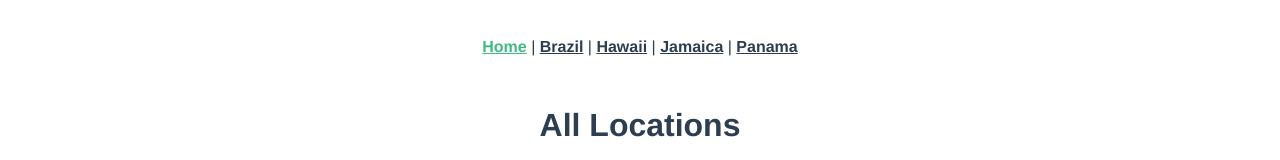
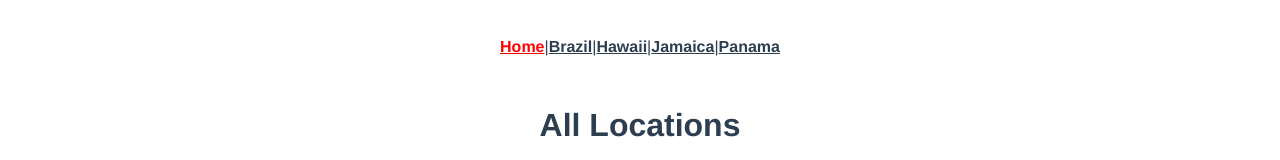
Before and after one commit to aeraf-hesabe/vue-router-places, a Vue app: page / in a window 1280 px wide. Shown: the top 160 px of the page. Built offline with nearby package versions, Linux system fonts and the light colour scheme.

Commit message:
Added component for Navigation

```diff
--- a/src/App.vue
+++ b/src/App.vue
@@ -1,16 +1,26 @@
 <template>
   <div id="app">
-    <div id="nav">
+    <TheNavigation />
+    <!-- <div id="nav">
       <router-link to="/">Home</router-link> |
       <router-link to="/brazil">Brazil</router-link> |
       <router-link to="/hawaii">Hawaii</router-link> |
       <router-link to="/jamaica">Jamaica</router-link> |
       <router-link to="/panama">Panama</router-link>
-    </div>
+    </div> -->
     <router-view />
   </div>
 </template>
 
+<script>
+import TheNavigation from "@/components/TheNavigation"
+
+export default {
+  components: {
+    TheNavigation
+  }
+}
+</script>
 <style>
 #app {
   font-family: Avenir, Helvetica, Arial, sans-serif;
@@ -20,16 +30,4 @@
   color: #2c3e50;
 }
 
-#nav {
-  padding: 30px;
-}
-
-#nav a {
-  font-weight: bold;
-  color: #2c3e50;
-}
-
-#nav a.router-link-exact-active {
-  color: #42b983;
-}
 </style>
--- /dev/null
+++ b/src/components/TheNavigation.vue
@@ -0,0 +1,26 @@
+<template>
+  <nav id="nav">
+      <router-link to="/">Home</router-link> |
+      <router-link to="/brazil">Brazil</router-link> |
+      <router-link to="/hawaii">Hawaii</router-link> |
+      <router-link to="/jamaica">Jamaica</router-link> |
+      <router-link to="/panama">Panama</router-link>
+  </nav>
+</template>
+
+<style scoped>
+#nav {
+  display: flex;
+  justify-content: center;
+  padding: 30px;
+}
+
+#nav a {
+  font-weight: bold;
+  color: #2c3e50;
+}
+
+#nav a.router-link-exact-active {
+  color:red;
+}
+</style>
```
